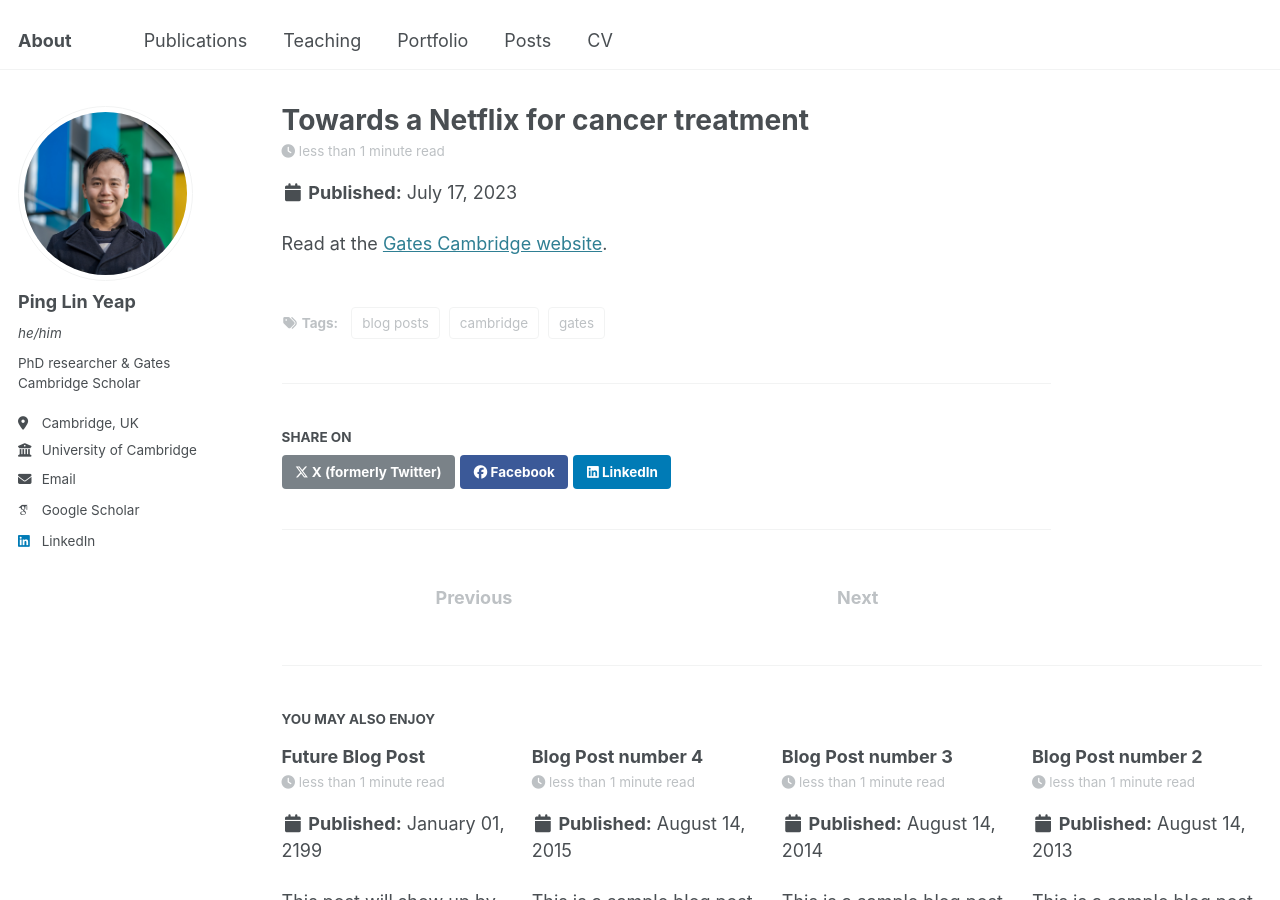
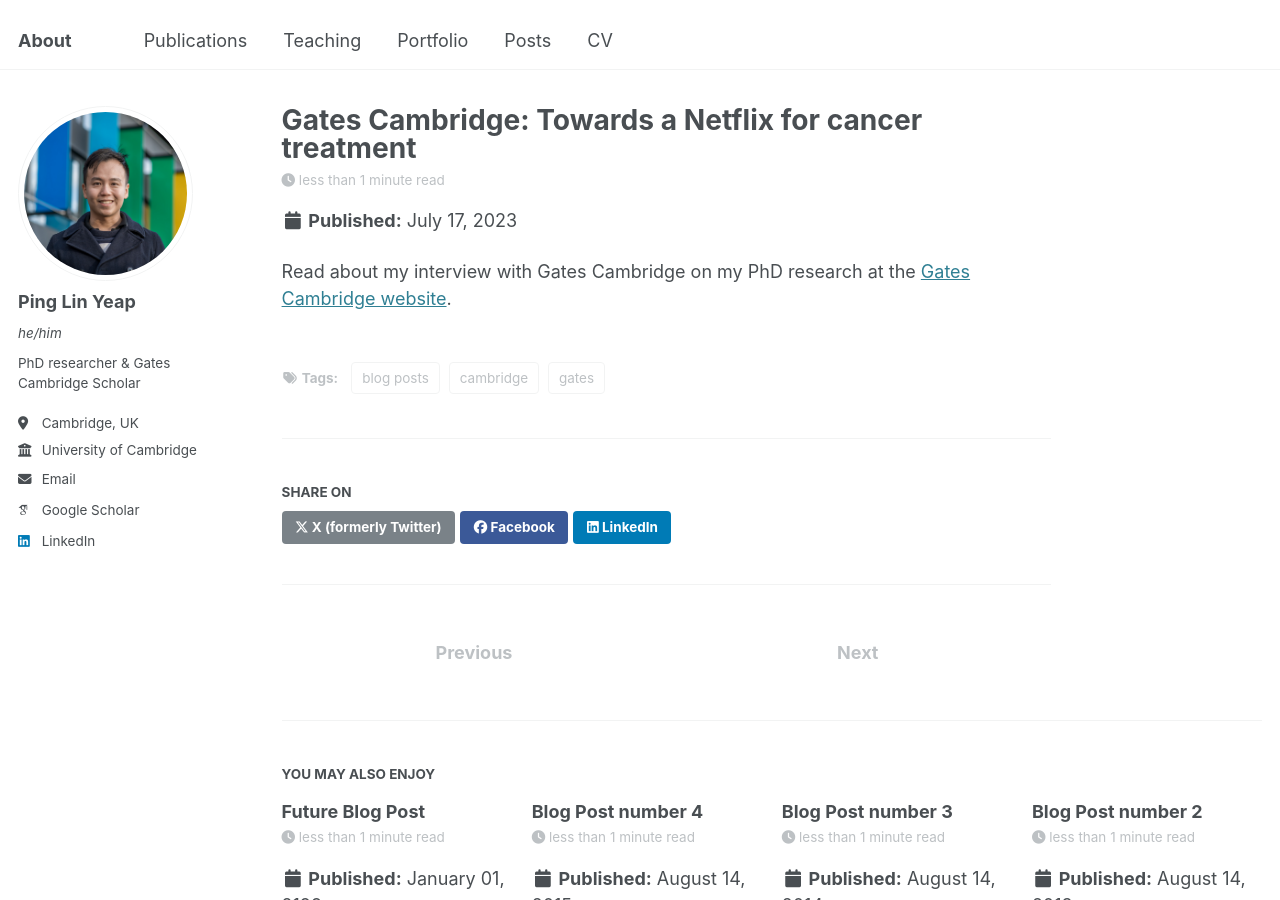
Before and after one commit to yeappl/yeappl.github.io, a Jekyll site: the page built from _posts/2023-07-17-gates-cambridge.md, in a window 1280 px wide and 900 px high. Built offline with Jekyll 4.4.1, drawn with Linux system fonts in a browser that asks for light colours; some web fonts are replaced.

Commit message:
Update 2023-07-17-gates-cambridge.md

```diff
--- a/_posts/2023-07-17-gates-cambridge.md
+++ b/_posts/2023-07-17-gates-cambridge.md
@@ -1,5 +1,5 @@
 ---
-title: 'Towards a Netflix for cancer treatment'
+title: 'Gates Cambridge: Towards a Netflix for cancer treatment'
 date: 2023-07-17
 permalink: /posts/2023/07/gates-cambridge/
 tags:
@@ -8,4 +8,4 @@ tags:
   - cambridge
 ---
 
-Read at the [Gates Cambridge website](https://www.gatescambridge.org/about/news/towards-a-netflix-for-cancer-treatment/).
+Read about my interview with Gates Cambridge on my PhD research at the [Gates Cambridge website](https://www.gatescambridge.org/about/news/towards-a-netflix-for-cancer-treatment/).
```
